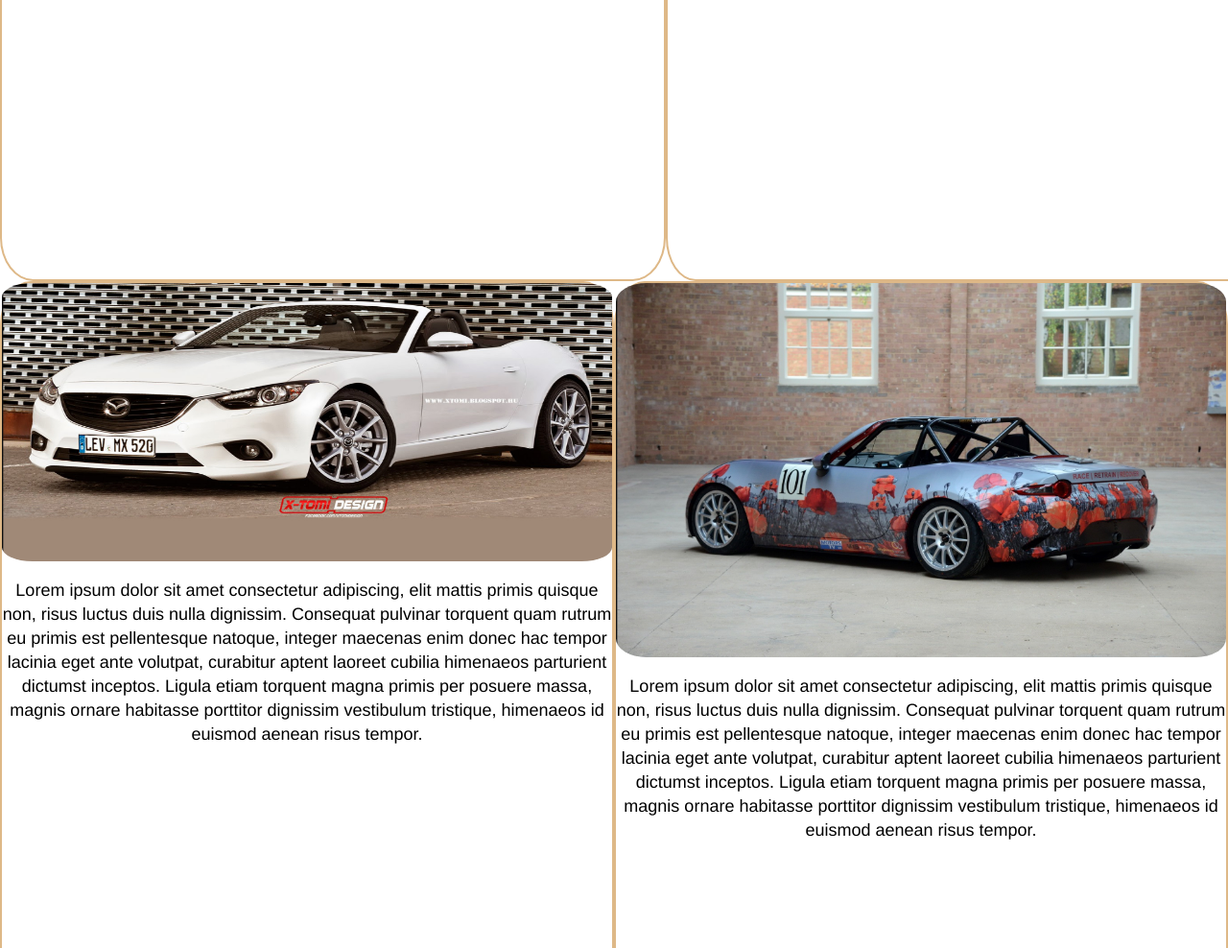
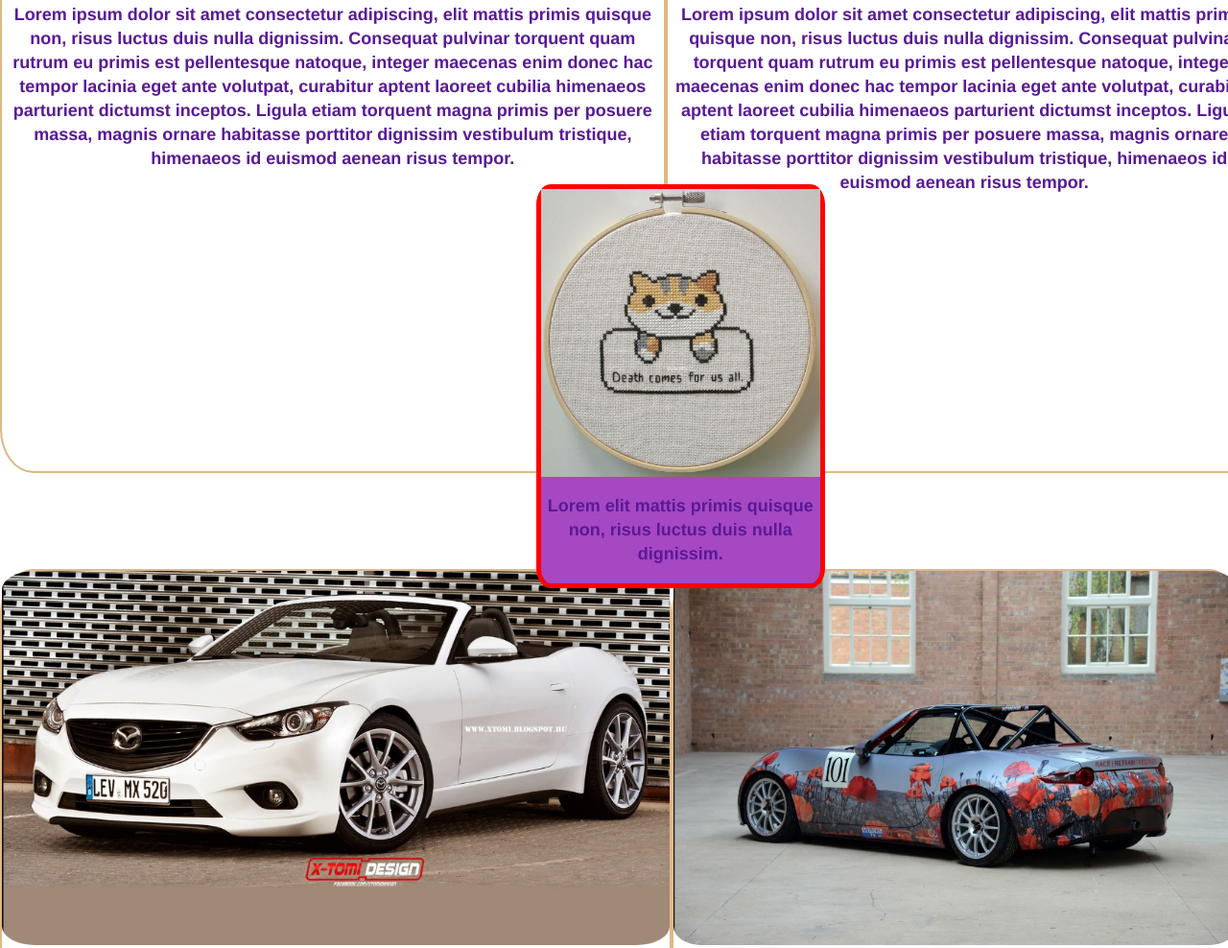
Before and after one commit to zbozon/playTime, a plain HTML site: page index.html in a window 1280 px wide. Shown: the part 1367-2355 px from the top of the page at 96% size. Drawn offline with Linux system fonts and the light colour scheme; files whose address does not match are found by name.

Commit message:
jacked up but cool

```diff
--- a/index.html
+++ b/index.html
@@ -38,8 +38,8 @@
 
       <main class="content">
         <section class="photopics">
-        <div class="card">
-         <img class="card__image" src="./images/print-MX-5.png" alt="Mazda MX-5 with flower print vinyl.">
+          <div class="card card_size_m">
+           <img class="card__image card__image_size_m" src="./images/print-MX-5.png" alt="Mazda MX-5 with flower print vinyl.">
            <p class="card__text">Lorem ipsum dolor sit amet consectetur adipiscing, elit mattis primis
              quisque non, risus luctus duis nulla dignissim. Consequat pulvinar torquent quam rutrum eu
               primis est pellentesque natoque, integer maecenas enim donec hac tempor lacinia eget ante
@@ -58,9 +58,18 @@
           </div>
          </section>
 
+         <div class="middle-card">
+
+             <img class="middle-card__image" src="./images/kittyFatal.jpg" alt="A sewn cat saying death comes for us all">
+             <p class="middle-card__text">Lorem elit mattis primis quisque non,
+                risus luctus duis nulla dignissim. </p>
+
+
+          </div>
+
          <section class="photopics">
           <div class="card">
-          <img class="card__image_size_large" src="./images/toyota.png" alt="A Toyota convertable.">
+            <img class="card__image" src="./images/toyota.png" alt="A Toyota convertable.">
             <p class="card__text">Lorem ipsum dolor sit amet consectetur adipiscing, elit mattis primis
               quisque non, risus luctus duis nulla dignissim. Consequat pulvinar torquent quam rutrum eu
                primis est pellentesque natoque, integer maecenas enim donec hac tempor lacinia eget ante
@@ -68,8 +77,8 @@
                etiam torquent magna primis per posuere massa, magnis ornare habitasse porttitor
               dignissim vestibulum tristique, himenaeos id euismod aenean risus tempor.</p>
           </div>
-        <div class="card">
-          <img class="card__image" src="./images/flower2MX-5.png" alt="A Toyota convertable.">
+          <div class="card card_size_m">
+            <img class="card__image card__image_size_m" src="./images/flower2MX-5.png" alt="A Toyota convertable.">
             <p class="card__text">Lorem ipsum dolor sit amet consectetur adipiscing, elit mattis primis
               quisque non, risus luctus duis nulla dignissim. Consequat pulvinar torquent quam rutrum eu
                primis est pellentesque natoque, integer maecenas enim donec hac tempor lacinia eget ante
--- a/style.css
+++ b/style.css
@@ -18,6 +18,7 @@
   display: flex;
   background-color: #f2f2f2;
   overflow: hidden;
+  padding-bottom: 100px;
 }
 
 .logo {
@@ -88,28 +89,69 @@
 
 .photopics {
   display: flex;
-}
-
-.divider__image {
-  background-image: url(../images/actualFlower.png);
-  background-size: cover;
-  background-repeat: no-repeat;
+  padding-top: 100px;
+  max-width: 1580;
 }
 
 .card {
   height: 900px;
-  width: fit-content;
-  box-shadow: aqua;
-  border: 2px solid burlywood;
-  border-radius: 5%;
-  display: flex;
+  display: block;
+  max-width: fit-content;
   flex-direction: column;
   text-align: center;
+  justify-self: center;
+  border-width: 2px;
+  border-style: solid;
+  border-color: burlywood;
+  border-image: initial;
+  border-radius: 5%;
+}
+
+.card_size_m {
+  max-width: fit-content;
+}
+
+.card__text {
+  font-size: 18px;
+  color: rgb(90, 25, 151);
+  font-weight: bold;
+  line-height: 25px;
 }
 
 .card__image {
   height: 390px;
+  align-self: center;
   border-radius: 5%;
+}
+
+.middle-card {
+  z-index: 1;
+  position: absolute;
+  display: flex;
+  background-color: rgb(165, 72, 194);
+  flex-direction: column;
+  text-align: center;
+  top: 1559px;
+  border-radius: 5%;
+  margin: auto 559px;
+  border-width: 5px;
+  border-style: solid;
+  border-color: red;
+  border-image: initial;
+}
+
+.middle-card__image {
+  max-width: fit-content;
+  width: 300px;
+  height: 300px;
+}
+
+.middle-card__text {
+  font-size: 18px;
+  color: rgb(90, 25, 151);
+  font-weight: bold;
+  line-height: 25px;
+  flex-wrap: wrap;
 }
 
 .card__image_size_large {
```
Lines whose indentation alone changed are shown as unchanged.
